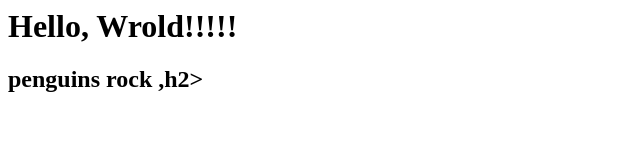
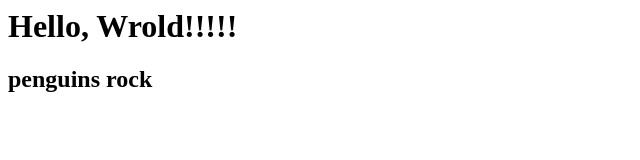
Before and after one commit to khawrysh18/penguinlover, a plain HTML site: page index.html in a window 1280 px wide. Shown: the full height of the page, 0-640 px from the left. Drawn offline with Linux system fonts and the light colour scheme.

```diff
--- a/index.html
+++ b/index.html
@@ -1,2 +1,2 @@
 <h1>Hello, Wrold!!!!!</h1>
-<h2>penguins rock ,h2>
+<h2>penguins rock </h2>
```
